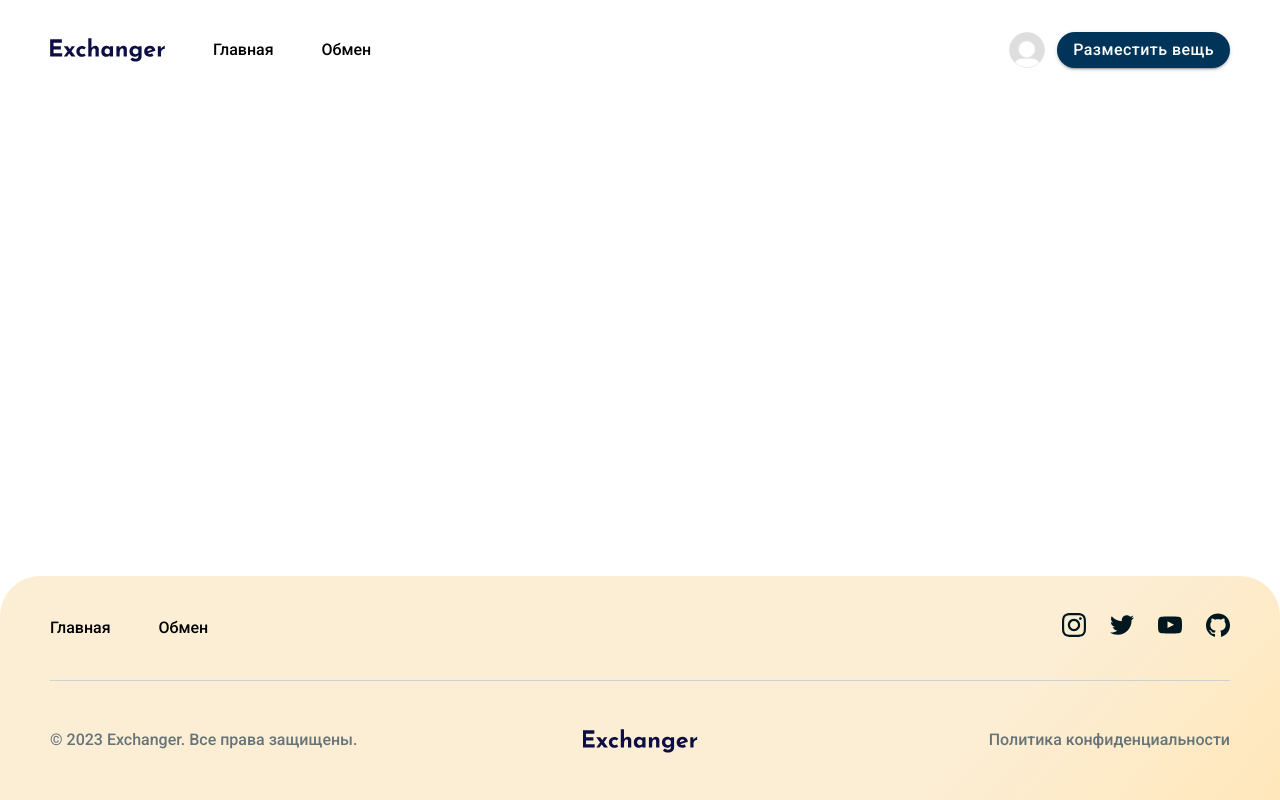
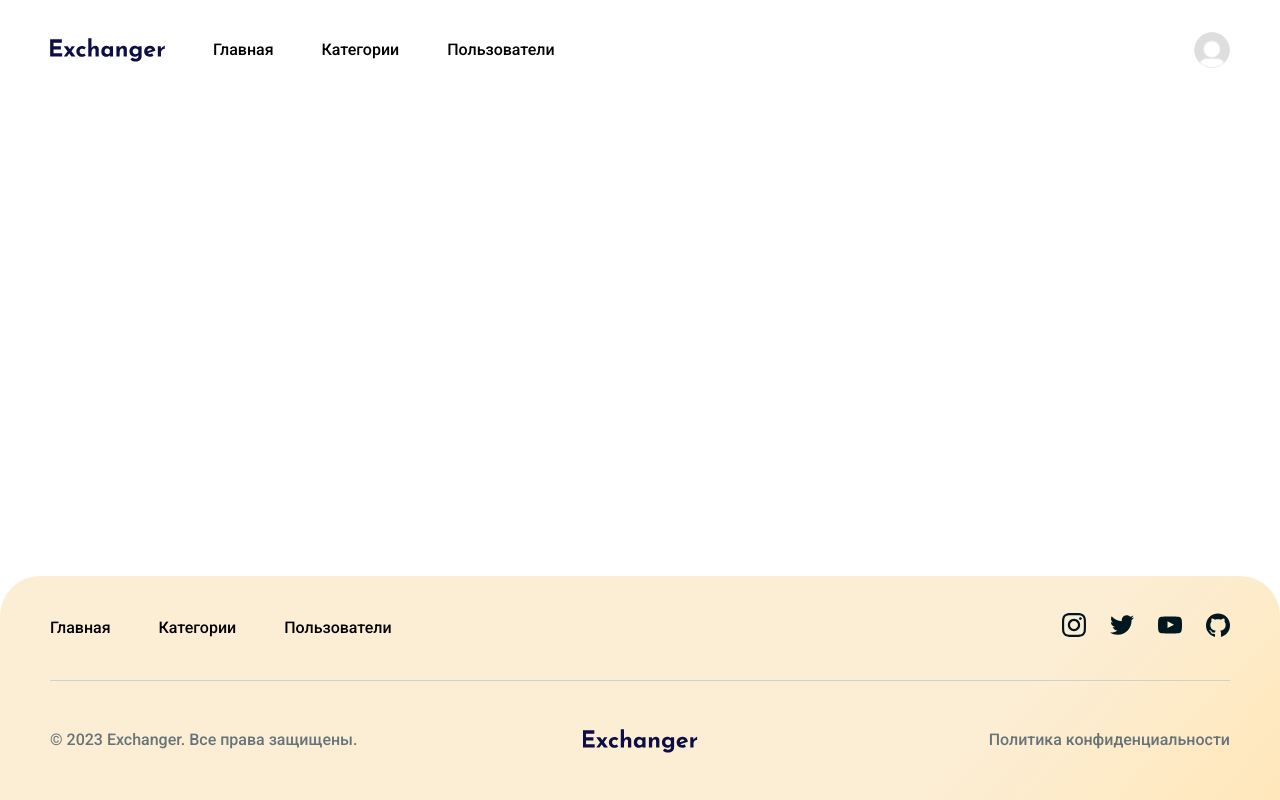
Before and after one commit to pustart/exchanger-front-dsr, a Next.js app: page / in a window 1280 px wide. Built offline with nearby package versions, Linux system fonts and the light colour scheme.

Commit message:
refactor: change role variable in props to enum

```diff
--- a/src/components/modules/Footer/Footer.jsx
+++ b/src/components/modules/Footer/Footer.jsx
@@ -4,13 +4,14 @@ import Image from "next/image";
 import styles from "./Footer.module.css";
 import Navigation from "../Navigation/Navigation";
 import { PRIVACY_POLICY_LINK, SOCIALS } from "../../../constants/links";
+import ROLES from "../../../constants/roles";
 
-function Footer({ visible, className, ...props }) {
+function Footer({ visible, className, userRole = ROLES.ADMIN, ...props }) {
   return (
     <footer className={cn(styles.footer, className)} {...props}>
       <div className={styles["footer-container"]}>
         <div className={styles["nav-wrapper"]}>
-          <Navigation logo={false} />
+          <Navigation logo={false} userRole={userRole} />
           <ul className={styles["socials-list"]}>
             {SOCIALS.map(social => (
               <li key={social.path} className={styles["socials-list-item"]}>
--- a/src/components/modules/Header/Header.jsx
+++ b/src/components/modules/Header/Header.jsx
@@ -5,17 +5,18 @@ import NextLink from "next/link";
 import styles from "./Header.module.css";
 import Button from "../../elements/Button/Button";
 import Navigation from "../Navigation/Navigation";
+import ROLES from "../../../constants/roles";
 
-export function Header({ visible, className, userRole = "default", ...props }) {
+export function Header({ visible, className, userRole = ROLES.ADMIN, ...props }) {
   return (
     <header className={cn(className, styles.header)} {...props}>
       <div className={styles["header-container"]}>
-        <Navigation logo />
+        <Navigation logo userRole={userRole} />
         <div className={styles["actions-wrapper"]}>
           <NextLink href="/profile">
             <Avatar src="/images/default-profile.webp" className={styles.avatar} />
           </NextLink>
-          {userRole === "admin" ? null : (
+          {userRole === ROLES.ADMIN ? null : (
             <Button className={styles["add-btn"]} appearance="contained">
               Разместить вещь
             </Button>
--- a/src/components/modules/Navigation/Navigation.jsx
+++ b/src/components/modules/Navigation/Navigation.jsx
@@ -3,16 +3,17 @@ import cn from "classnames";
 import Image from "next/image";
 import styles from "./Navigation.module.css";
 import Link from "../../elements/Link/Link";
+import ROLES from "../../../constants/roles";
 
-function Navigation({ className, userRole = "default", logo = false, ...props }) {
+function Navigation({ className, userRole = ROLES.USER, logo = false, ...props }) {
   let sections = [
     { title: "Главная", path: "/" },
     { title: "Обмен", path: "/exchange" },
   ];
 
-  if (userRole === "admin") {
+  if (userRole === ROLES.ADMIN) {
     sections = [
-      { title: "Главная", path: "/admin" },
+      { title: "Главная", path: "/things" },
       { title: "Категории", path: "/categories" },
       { title: "Пользователи", path: "/users" },
     ];
```
